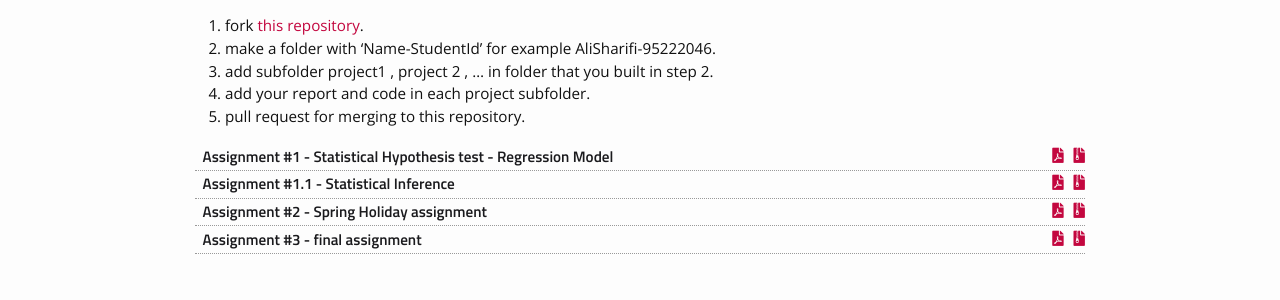
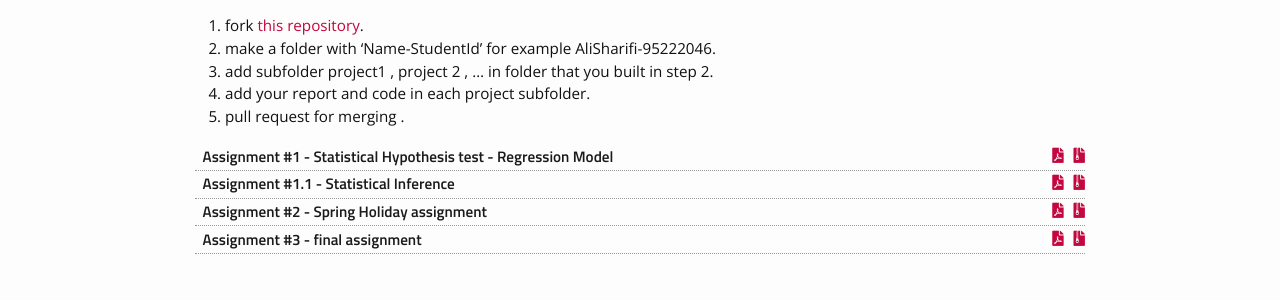
Before and after one commit to alisharifi2000/CS-SBU-DataMining-Msc-3992, a Jekyll site: the page built from assignments.md, in a window 1280 px wide. Shown: the part 299-599 px from the top of the page. Built offline with Jekyll 4.4.1, drawn with Linux system fonts in a browser that asks for light colours; nearby versions of some CDN libraries.

Commit message:
Update assignments.md

```diff
--- a/assignments.md
+++ b/assignments.md
@@ -11,4 +11,4 @@ for submit your project :
 2. make a folder with 'Name-StudentId' for example  AliSharifi-95222046.
 3. add subfolder project1 , project 2 , ... in folder that you built in step 2.
 4. add your report and code in each project subfolder.
-5. pull request for merging to this repository.
+5. pull request for merging .
```
